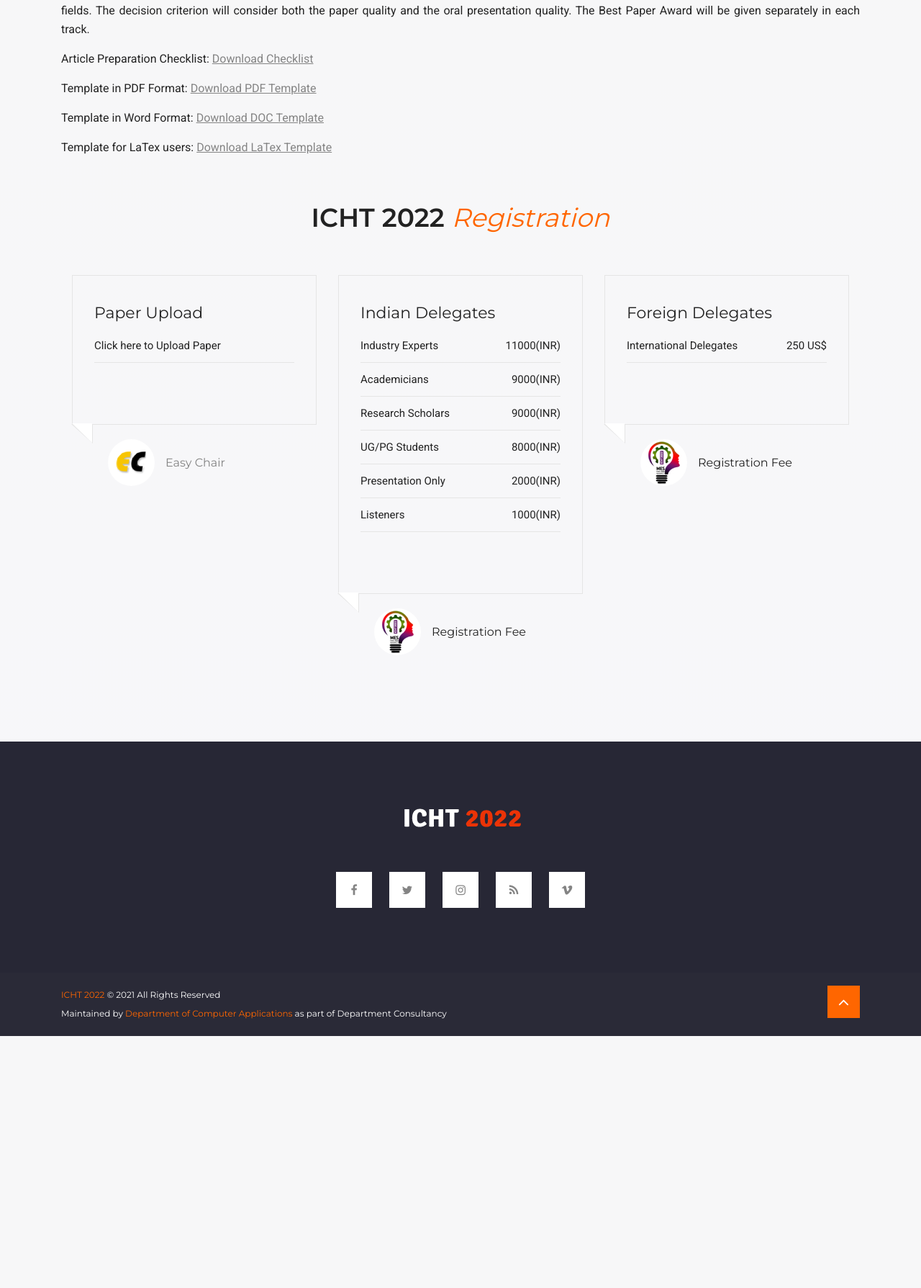
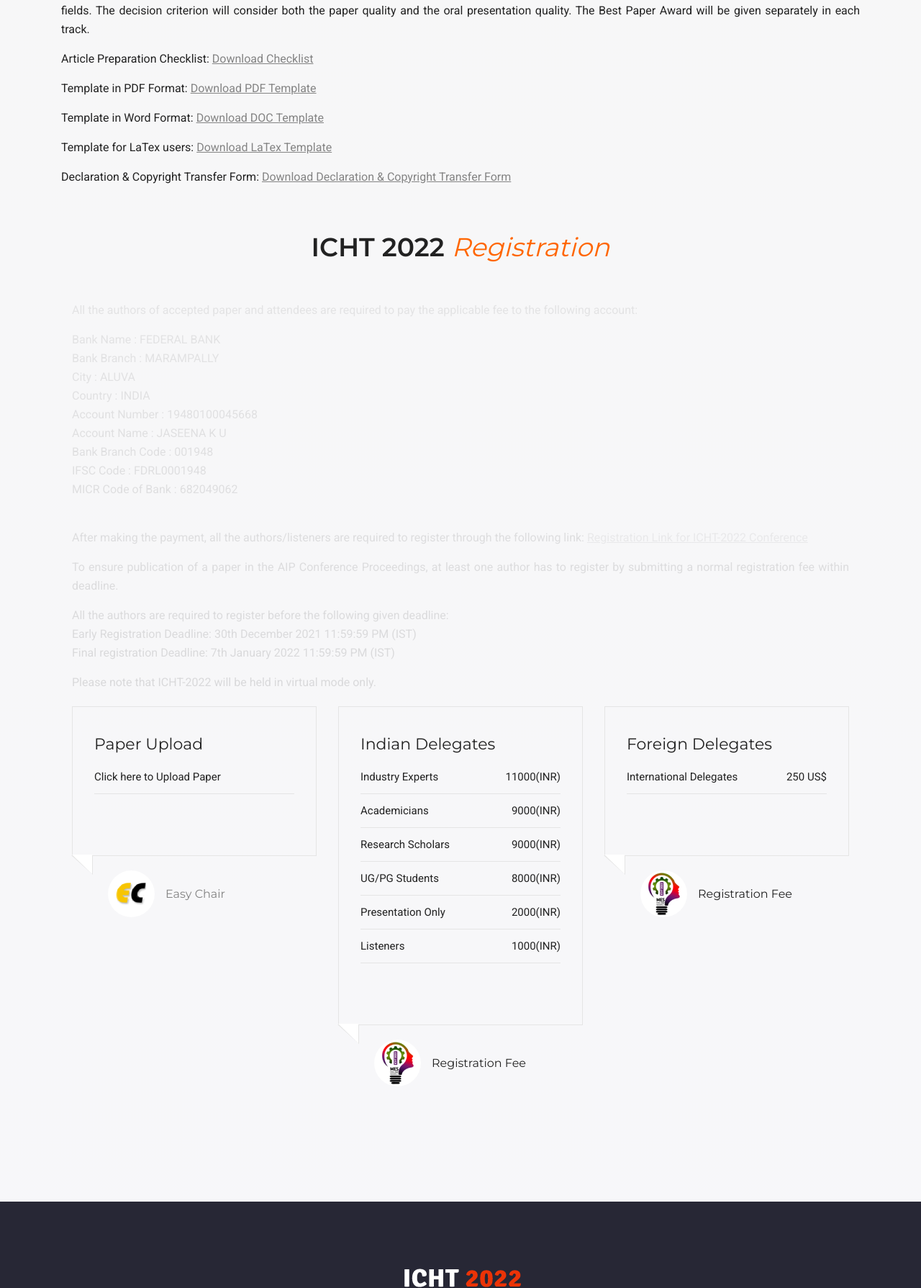
Before and after one commit to sarangi/ICHT2022, a PHP site: page /callforpaper.php in a window 1280 px wide. Shown: the part 602-2391 px from the top of the page at 72% size. Before the commit the page ends 2041 px from the top, so only its background shows below. Run offline with PHP 8.4, Linux system fonts and the light colour scheme; data that the repository does not hold is empty; some libraries are stand-ins or nearby versions.

Commit message:
registration link updated

```diff
--- a/callforpaper_details_2.php
+++ b/callforpaper_details_2.php
@@ -55,6 +55,10 @@
 						Template for LaTex users: <a href="https://www.overleaf.com/latex/templates/aip-conference-proceedings/fpznwrhxkkpp"
 						target="_blank" style="text-decoration: underline;">Download LaTex Template</a>
 					</p>
+					<p style="color:#222222; margin: 15px 0px 0px 0px;">
+						Declaration &amp; Copyright Transfer Form: <a href="templates/Copyright_Transfer.docx"
+						target="_blank" style="text-decoration: underline;">Download Declaration &amp; Copyright Transfer Form</a>
+					</p>
 				</div>
 			</div>
 		</div>
@@ -73,6 +77,39 @@
 				</div>
 			</div>
 		</div>
+
+		<div class="block text-justify">
+					<p style="color:#222222; margin: 15px 0px 0px 0px;">
+						All the authors of accepted paper and attendees are required to pay the applicable fee to the following account:
+					</p>
+					<p style="color:#222222; margin: 15px 0px 0px 0px;">
+						Bank Name			: FEDERAL BANK<br>
+						Bank Branch			: MARAMPALLY<br>
+						City				: ALUVA<br>
+						Country				: INDIA<br>
+						Account Number		: 19480100045668<br>
+						Account Name		: JASEENA K U<br>
+						Bank Branch Code	: 001948<br>
+						IFSC Code			: FDRL0001948<br>
+						MICR Code of Bank	: 682049062<br><br>
+					</p>
+					<p style="color:#222222; margin: 15px 0px 0px 0px;">
+						After making the payment, all the authors/listeners are required to register through the following link:
+						<a href="https://forms.gle/wXSEy6HxtJB5KFAy9"
+						target="_blank" style="text-decoration: underline;">Registration Link for ICHT-2022 Conference</a>
+					</p>
+					<p style="color:#222222; margin: 15px 0px 0px 0px;">
+						To ensure publication of a paper in the AIP Conference Proceedings, at least one author has to register by submitting a normal registration fee within deadline.
+					</p>
+					<p style="color:#222222; margin: 15px 0px 0px 0px;">
+						All the authors are required to register before the following given deadline:<br>
+						Early Registration Deadline: 30th December 2021 11:59:59 PM (IST)<br>
+						Final registration Deadline: 7th January 2022 11:59:59 PM (IST)<br>
+					</p>
+					<p style="color:#222222; margin: 15px 0px 0px 0px;">
+						Please note that ICHT-2022 will be held in virtual mode only.
+					</p>
+
 		<div class="row mt-20">
 			<div class="col-lg-4 col-md-6 mb-20">
 				<!-- Testimonial -->
```
Also changed, not shown: 1 other file.
